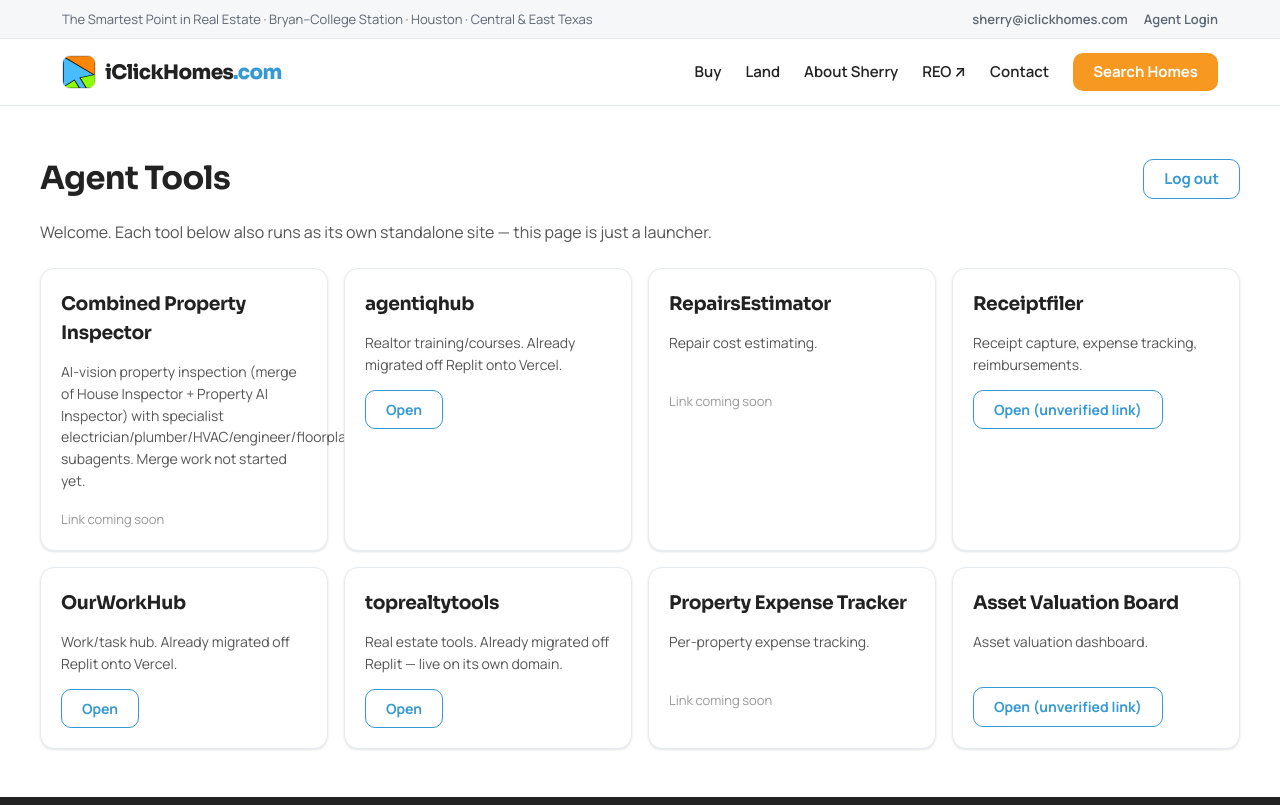
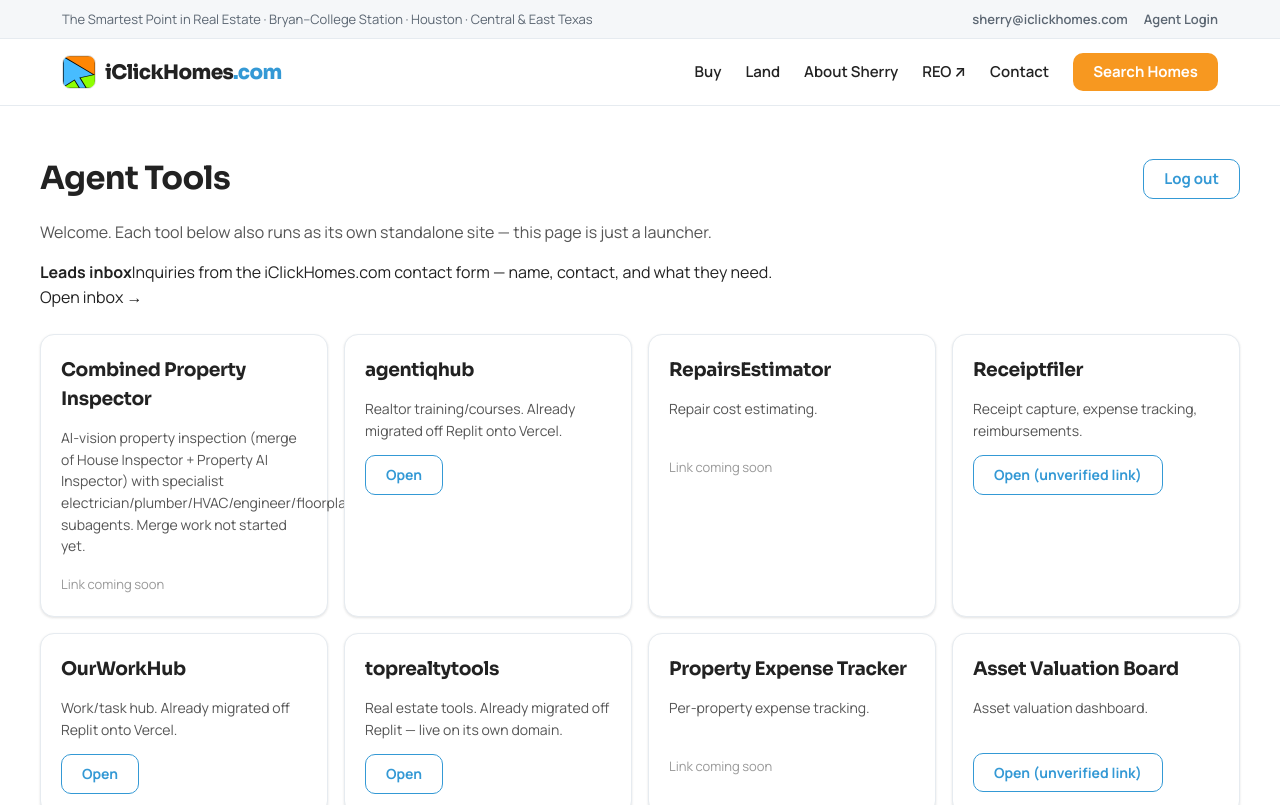
Before and after one commit to sherryperryTX/iclickworld, a Next.js app: page /agent in a window 1280 px wide. Shown: the top 805 px of the page. Built offline with nearby package versions, Linux system fonts and the light colour scheme; no server answers; the database is empty.

Commit message:
Add files via upload

```diff
--- a/app/agent/page.tsx
+++ b/app/agent/page.tsx
@@ -28,6 +28,14 @@ export default async function AgentDashboard() {
         also runs as its own standalone site — this page is just a launcher.
       </p>
 
+      <a href="/agent/leads" className="leads-cta">
+        <div>
+          <b>Leads inbox</b>
+          <span>Inquiries from the iClickHomes.com contact form — name, contact, and what they need.</span>
+        </div>
+        <span className="leads-cta-go">Open inbox →</span>
+      </a>
+
       <div style={{ display: "grid", gridTemplateColumns: "repeat(auto-fit, minmax(260px, 1fr))", gap: 16, marginTop: 24 }}>
         {agentTools.map((tool) => (
           <div key={tool.name} className="card">
```
